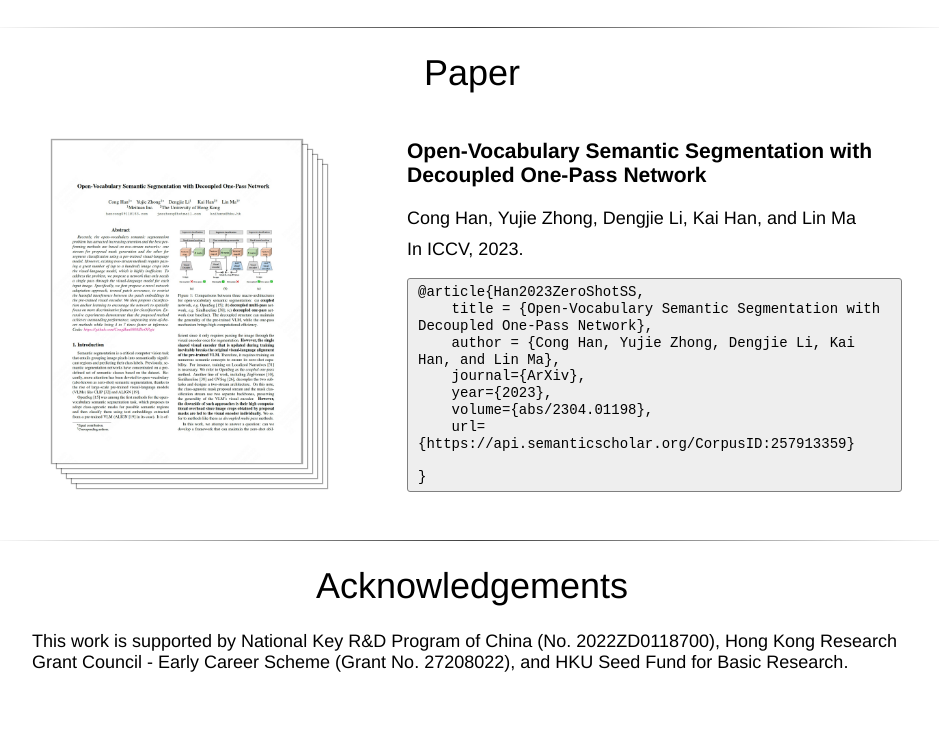
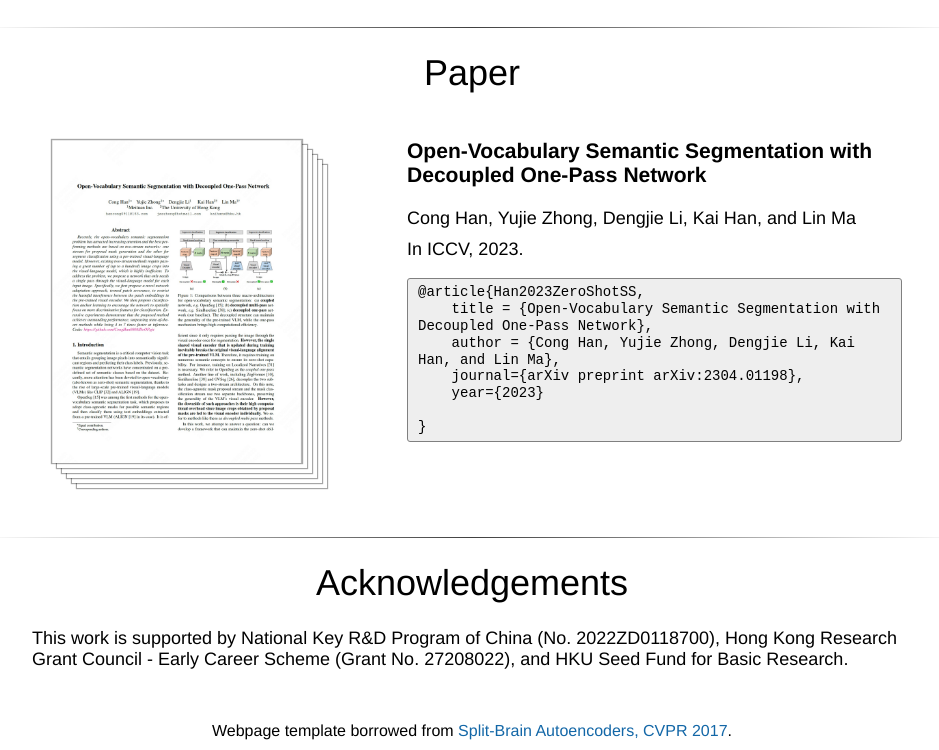
Before and after one commit to CongHan0808/DeOP, a plain HTML site: page index.html in a window 1280 px wide. Shown: the part 2480-3230 px from the top of the page, without its empty margins (168-1107 px from the left). Before the commit the page ends 3205 px from the top, so only its background shows below. Drawn offline with Linux system fonts and the light colour scheme; a script that the page names is missing.

Commit message:
modify readme and bibtex

```diff
--- a/index.html
+++ b/index.html
@@ -59,7 +59,7 @@
         <a href="https://www.kaihan.org/">Kai Han</a><sup>2</sup>
     </div>
     <div class="author">
-        <a href="">Lin Ma</a><sup>1</sup>
+        <a href="https://forestlinma.com/">Lin Ma</a><sup>1</sup>
     </div>
 
     <br><br>
@@ -139,10 +139,8 @@ focus on more discriminative features for classification. Extensive experiments
         <pre><code>@article{Han2023ZeroShotSS,
     title = {Open-Vocabulary Semantic Segmentation with Decoupled One-Pass Network},
     author = {Cong Han, Yujie Zhong, Dengjie Li, Kai Han, and Lin Ma},
-    journal={ArXiv},
-    year={2023},
-    volume={abs/2304.01198},
-    url={https://api.semanticscholar.org/CorpusID:257913359}
+    journal={arXiv preprint arXiv:2304.01198},
+    year={2023}
     <!-- booktitle = {Conference},
     year = {20XX}, -->
 }</code></pre>
@@ -159,6 +157,9 @@ focus on more discriminative features for classification. Extensive experiments
 
     <br><br>
 </div>
+<p style="text-align:center;font-size:16px;">
+    Webpage template borrowed from <a href="https://richzhang.github.io/splitbrainauto/">Split-Brain Autoencoders, CVPR 2017</a>.
+</p>
 
 </body>
 
```
Also changed, not shown: 1 other file.
